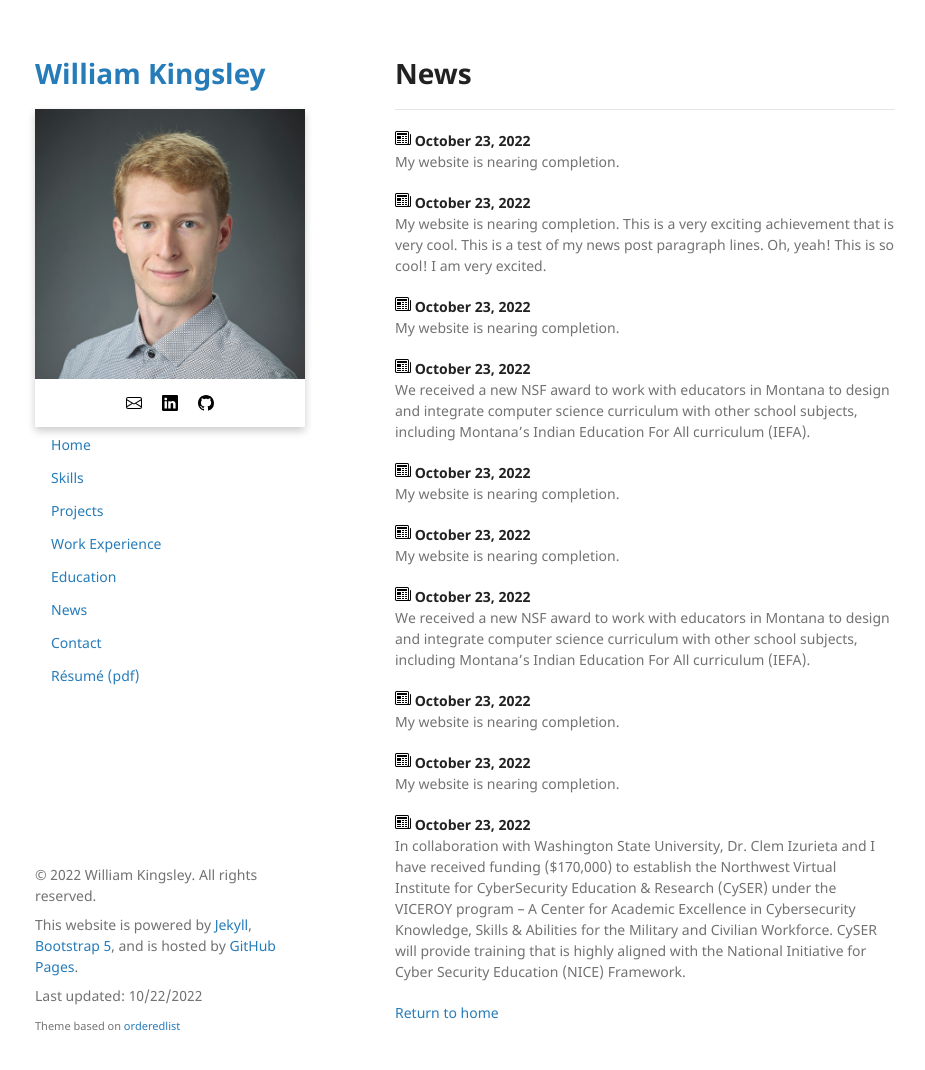
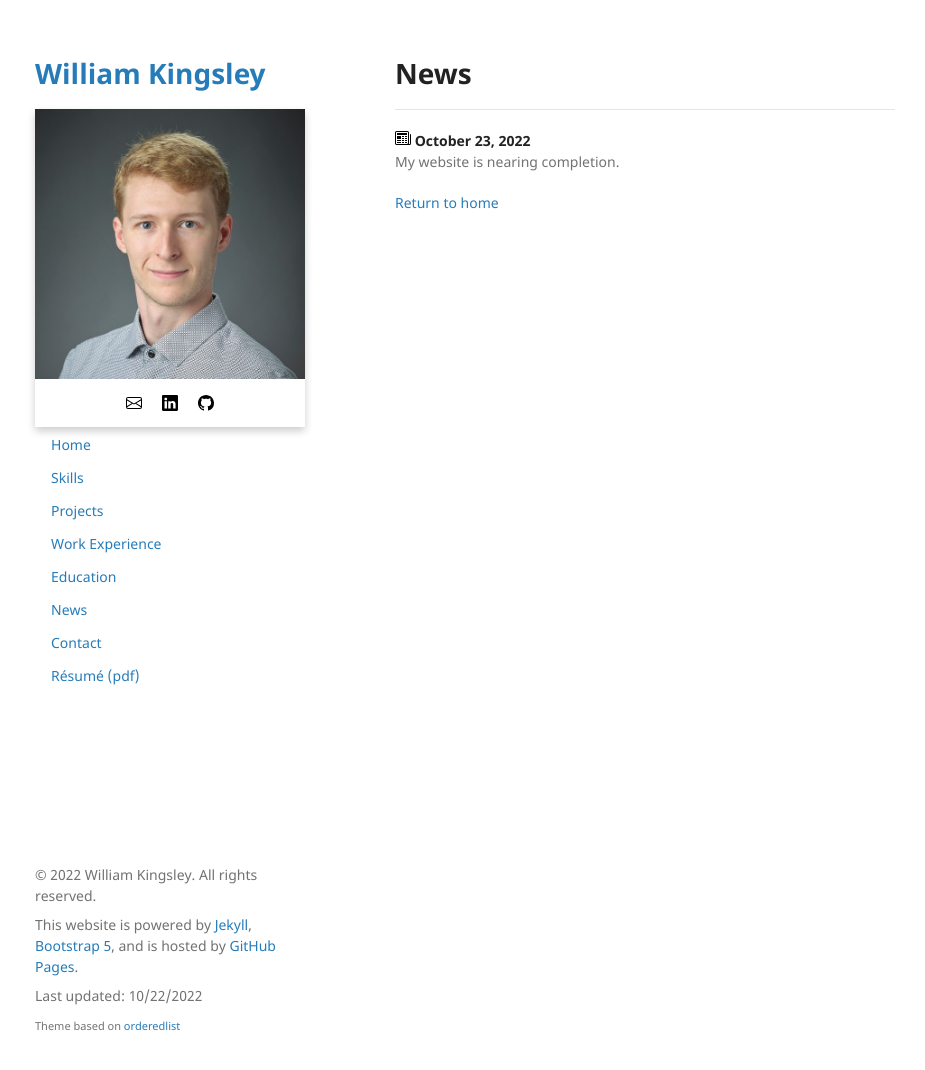
Before and after one commit to data-programmer/data-programmer.github.io, a Jekyll site: the page built from news.md, in a window 1280 px wide and 1093 px high. Shown: the top 1070 px of the window, without its empty margins (175-1100 px from the left). Built offline with Jekyll 4.4.1, drawn with Linux system fonts in a browser that asks for light colours; our own code applies the rules of GitHub Pages for plain Markdown files.

Commit message:
Updating contact info

```diff
--- a/_data/news.yml
+++ b/_data/news.yml
@@ -1,43 +1,3 @@
 - news: "My website is nearing completion."
   date: "October 23, 2022"
   show: true
-
-- news: "My website is nearing completion. This is a very exciting achievement that is very cool. This is a test of my news post paragraph lines. Oh, yeah! This is so cool! I am very excited."
-  date: "October 23, 2022"
-  show: true
-
-- news: "My website is nearing completion."
-  date: "October 23, 2022"
-  show: true
-
-- news: "We received a new NSF award to work with educators in Montana to design and integrate computer science curriculum with other school subjects, including Montana’s Indian Education For All curriculum (IEFA)."
-  date: "October 23, 2022"
-  show: true
-
-- news: "My website is nearing completion."
-  date: "October 23, 2022"
-  show: true
-
-- news: "My website is nearing completion."
-  date: "October 23, 2022"
-  show: true
-
-- news: "We received a new NSF award to work with educators in Montana to design and integrate computer science curriculum with other school subjects, including Montana’s Indian Education For All curriculum (IEFA)."
-  date: "October 23, 2022"
-  show: true
-
-- news: "My website is nearing completion."
-  date: "October 23, 2022"
-  show: true
-
-- news: "My website is nearing completion."
-  date: "October 23, 2022"
-  show: true
-
-- news: "In collaboration with Washington State University, Dr. Clem Izurieta and I have received funding ($170,000) to establish the Northwest Virtual Institute for CyberSecurity Education & Research (CySER) under the VICEROY program – A Center for Academic Excellence in Cybersecurity Knowledge, Skills & Abilities for the Military and Civilian Workforce. CySER will provide training that is highly aligned with the National Initiative for Cyber Security Education (NICE) Framework."
-  date: "October 23, 2022"
-  show: true
-
-- news: "Hidden news..."
-  date: "October 23, 2022"
-  show: false
--- a/_data/settings.yml
+++ b/_data/settings.yml
@@ -1,8 +1,8 @@
 title: William Kingsley
 author: William Kingsley
 avatar: profile.jpg
-description: A professional website for showcasing my projects and work experience.
-email: williamikingsley@outlook.com
+description: "A professional website for showcasing my projects and work experience."
+email: "[williamikingsley [at] outlook [dot] com](mailto:williamikingsley@outlook.com)"
 url: https://williamkingsley.com
 githuburl: https://github.com/data-programmer/data-programmer.github.io
 
```
